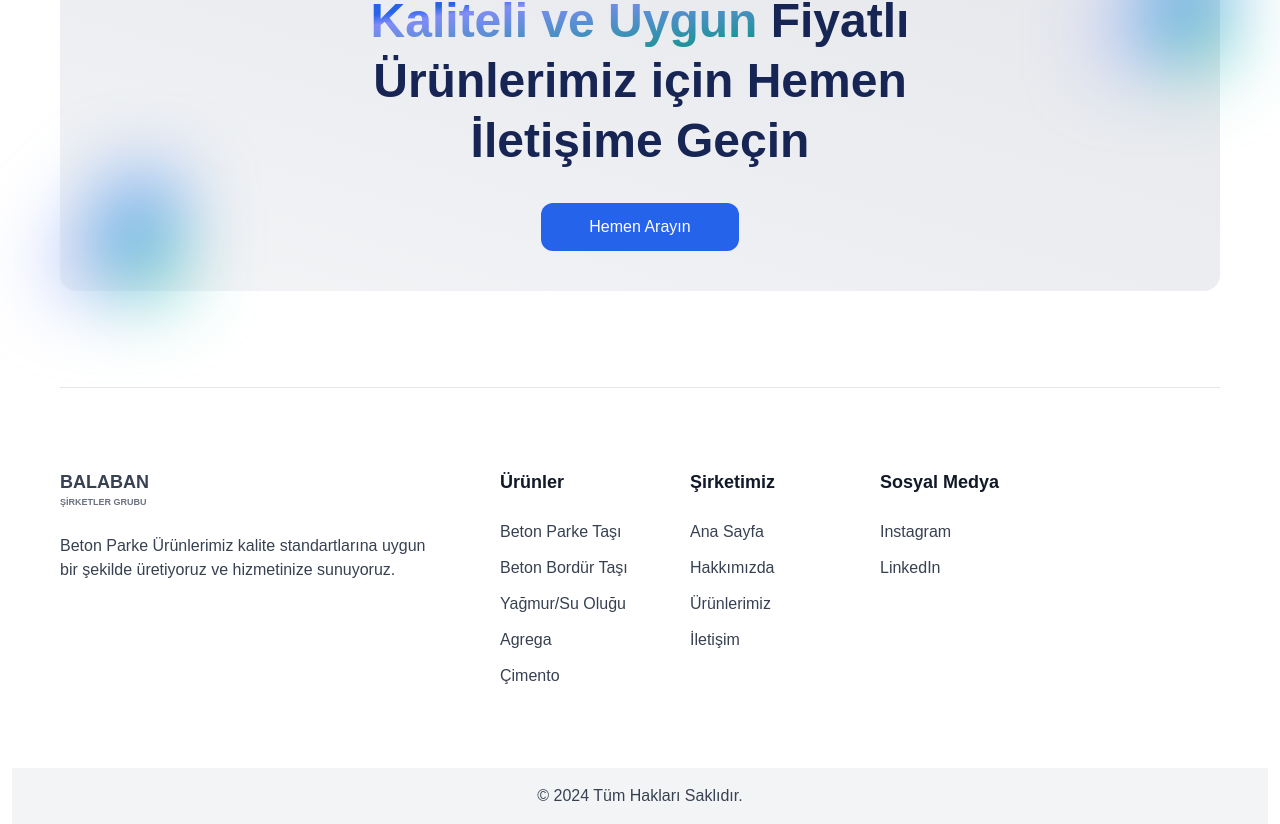
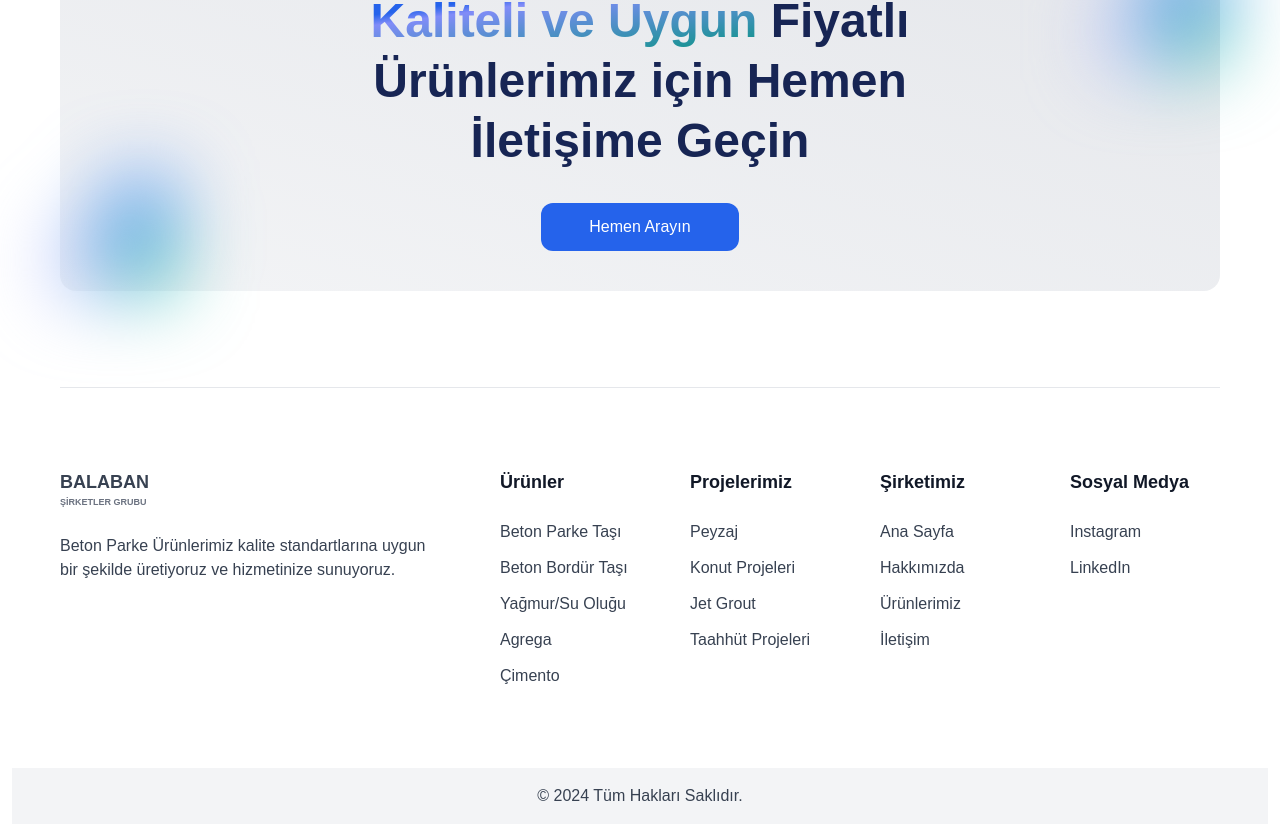
Before and after one commit to Bunyamin-35/izmirbetonparke, a Next.js app: page / in a window 1280 px wide. Shown: the part 2884-3708 px from the top of the page. Built offline with nearby package versions, Linux system fonts and the light colour scheme.

Commit message:
izmirbetonparke.com.tr | some links modified.

```diff
--- a/app/components/Footer/Footer.jsx
+++ b/app/components/Footer/Footer.jsx
@@ -60,7 +60,33 @@ const footerBlocks = [
     ]
   },
   {
-    id: 2,
+    id: 4,
+    title: "Projelerimiz ",
+    items: [
+      {
+        id: 1,
+        text: "Peyzaj",
+        link: "https://balabaninsaat.com.tr/taahhut-projeleri"
+      },
+      {
+        id: 2,
+        text: "Konut Projeleri",
+        link: "https://balabaninsaat.com.tr/konut-projeleri"
+      },
+      {
+        id: 3,
+        text: "Jet Grout",
+        link: "https://balabaninsaat.com.tr/jet-grout-projeleri"
+      },
+      {
+        id: 4,
+        text: "Taahhüt Projeleri",
+        link: "https://balabaninsaat.com.tr/taahhut-projeleri"
+      },
+    ]
+  },
+  {
+    id: 3,
     title: "Şirketimiz",
     items: [
       {
@@ -91,7 +117,7 @@ const footerBlocks = [
     ]
   },
   {
-    id: 3,
+    id: 4,
     title: "Sosyal Medya",
     items: [
       {
@@ -106,32 +132,7 @@ const footerBlocks = [
       },
     ]
   },
-  // {
-  //   id: 4,
-  //   title: "Kaynaklar",
-  //   items: [
-  //     {
-  //       id: 1,
-  //       text: "Blog",
-  //       link: "#"
-  //     },
-  //     {
-  //       id: 2,
-  //       text: "Privacy",
-  //       link: "#"
-  //     },
-  //     {
-  //       id: 3,
-  //       text: "Terms",
-  //       link: "#"
-  //     },
-  //     {
-  //       id: 4,
-  //       text: "FAQ",
-  //       link: "#"
-  //     },
-  //   ]
-  // },
+
 ]
 
 
```
